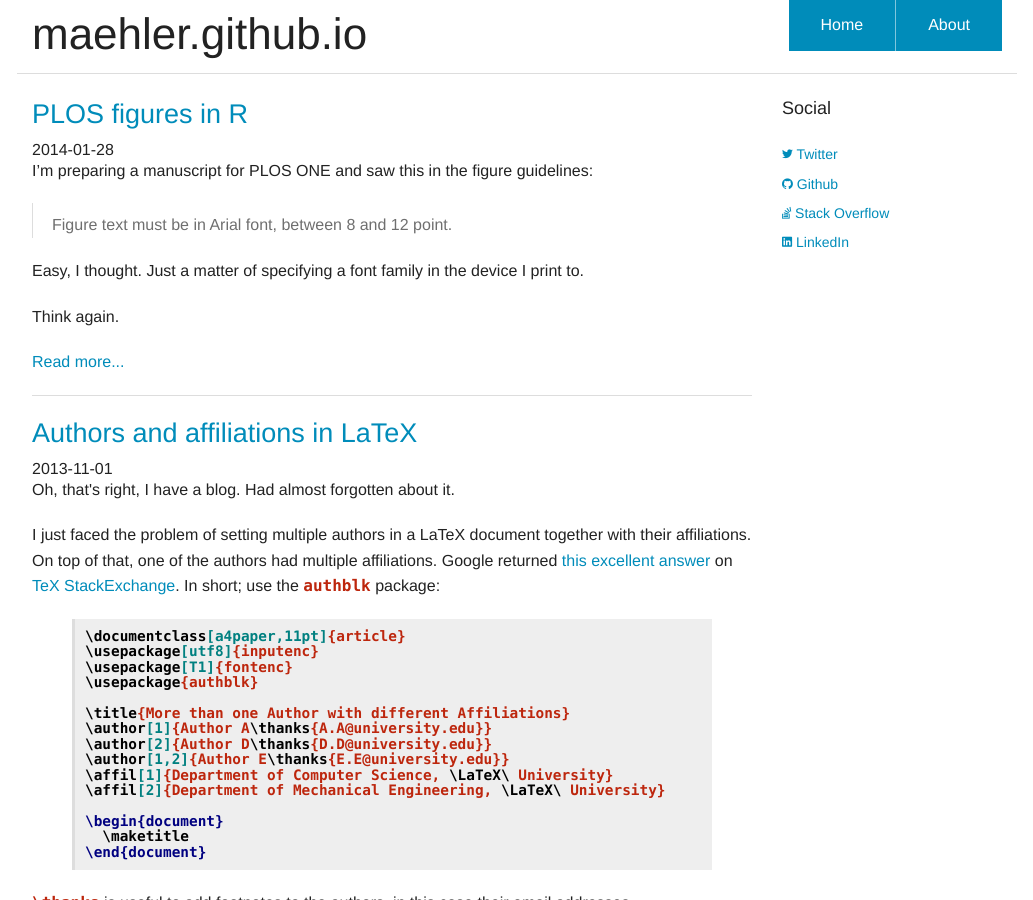
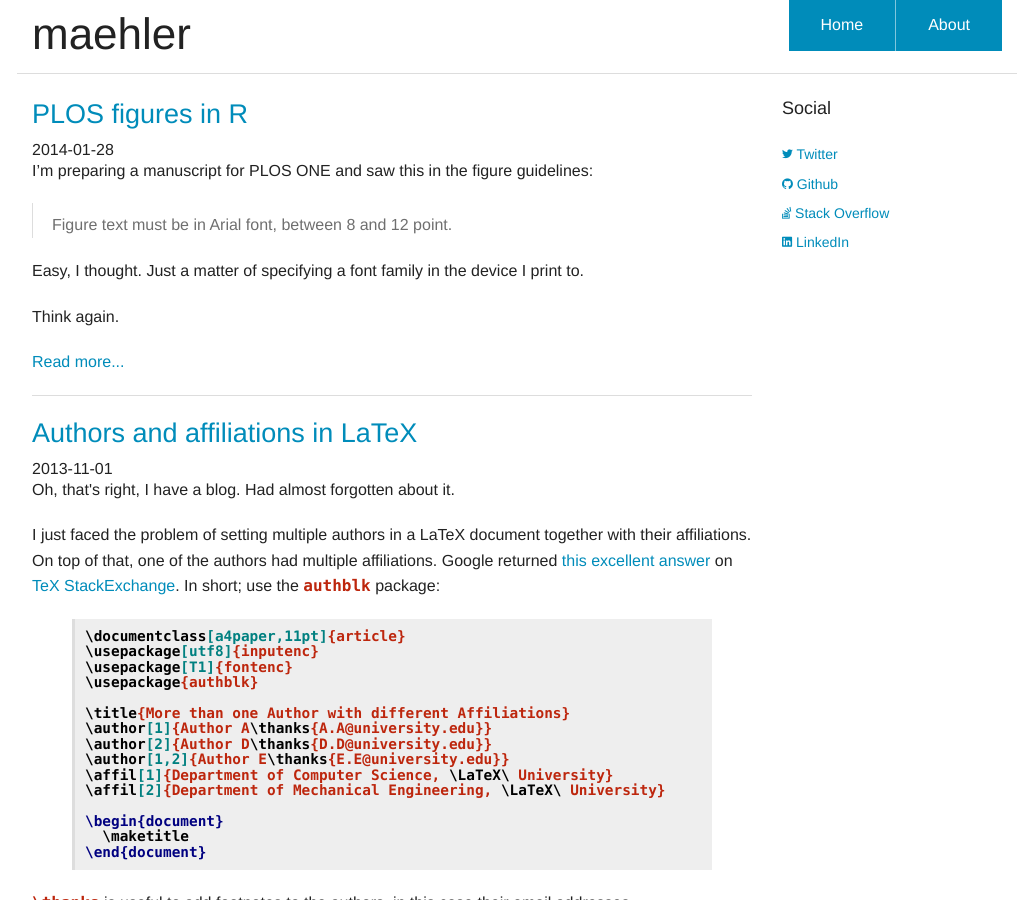
Before and after one commit to maehler/maehler.github.io, a Jekyll site: the page built from index.html, in a window 1280 px wide and 900 px high. Shown: the whole window, without its empty margins (123-1156 px from the left). Built offline with Jekyll 4.4.1, drawn with Linux system fonts in a browser that asks for light colours; the list of posts is cut into pages by our own code.

Commit message:
updated site title

```diff
--- a/_config.yml
+++ b/_config.yml
@@ -1,4 +1,4 @@
-title: maehler.github.io
+title: maehler
 exclude: [Gemfile, Gemfile.lock, Rakefile]
 markdown: kramdown
 permalink: /:year/:month/:day/:title/
--- a/index.html
+++ b/index.html
@@ -1,6 +1,6 @@
 ---
 layout: default
-title: maehler.github.io
+title: maehler
 ---
 
 {% for post in paginator.posts %}
```
